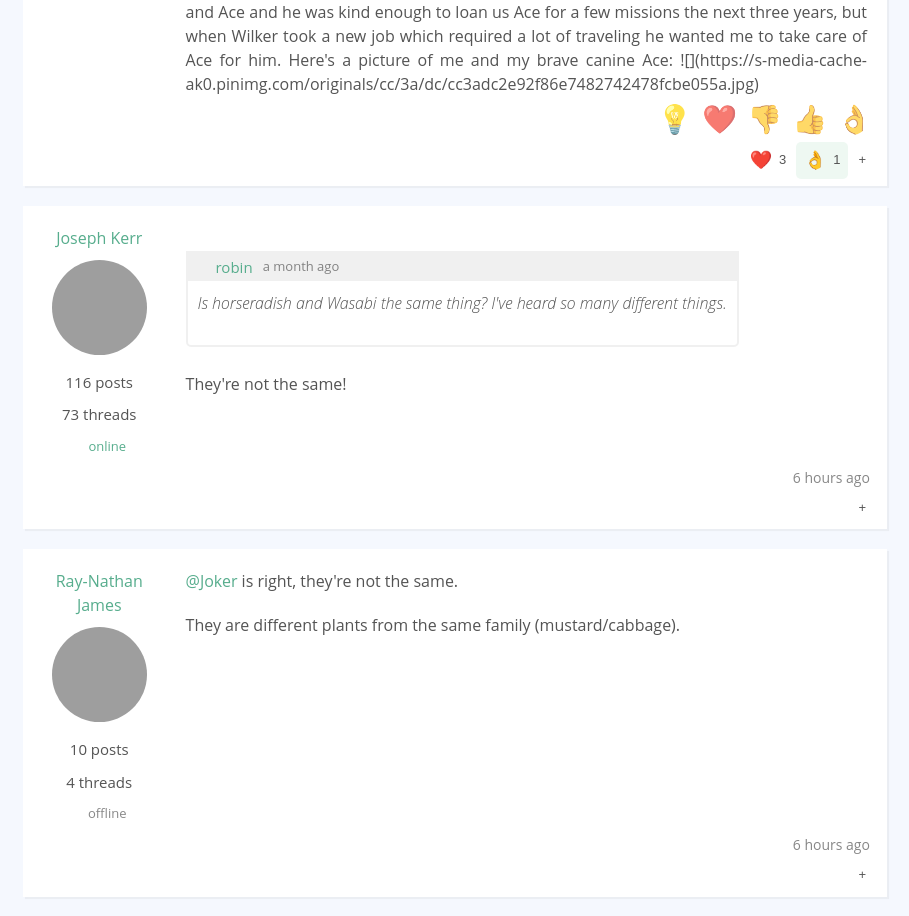
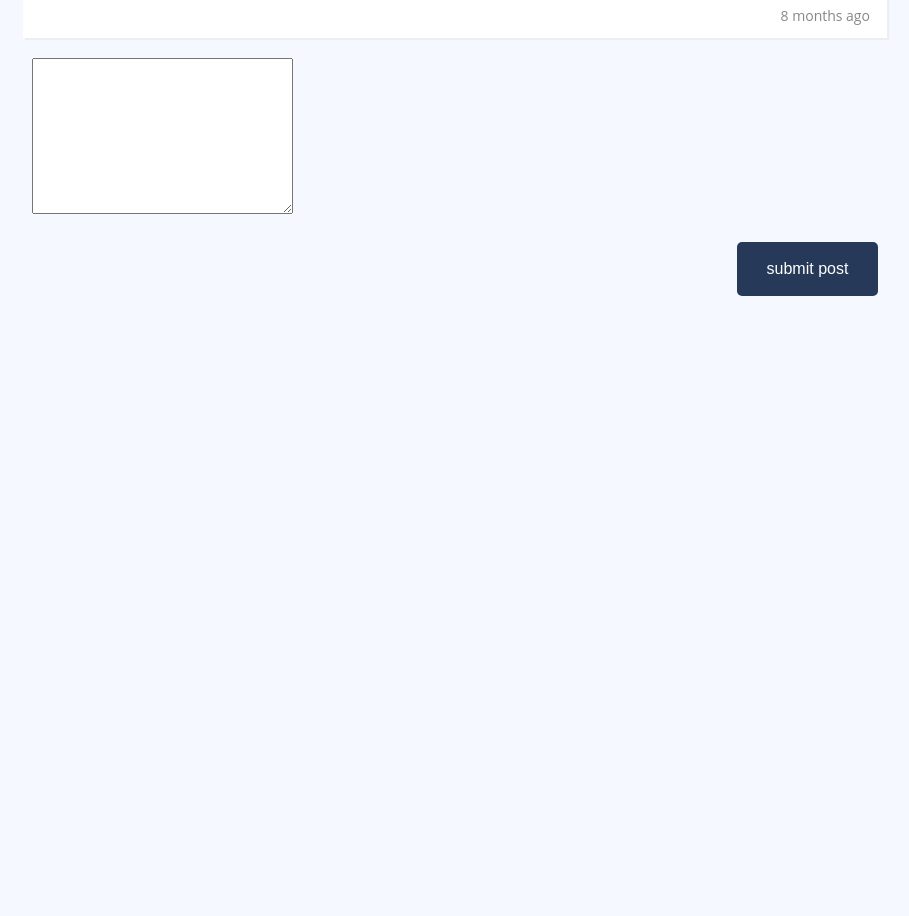
Before and after one commit to bassem-shoukry/vue-fourm, a Vue app: page /thread/-KsjWehQ--apjDBwSBCY in a window 1280 px wide. Shown: the part 1328-2244 px from the top of the page, without its empty margins (185-1094 px from the left). After the commit the page ends 1634 px from the top, so only its background shows below. Built offline with nearby package versions, Linux system fonts and the light colour scheme; grey boxes are pictures that could not be loaded.

Commit message:
Creating a Post Editor

```diff
--- /dev/null
+++ b/src/components/PostEditor.vue
@@ -0,0 +1,44 @@
+<template>
+  <div class="col-full">
+    <form @submit.prevent="save">
+      <div class="form-group">
+        <textarea v-model="text" class="form-control" cols="30" rows="10"></textarea>
+      </div>
+      <div class="form-actions">
+        <button class="btn-blue">submit post</button>
+      </div>
+    </form>
+  </div>
+</template>
+
+<script>
+
+export default {
+  name: "PostEditor",
+  data(){
+    return {
+      text:''
+    }
+  },
+  methods: {
+    save()
+    {
+      const postId = 'ggg'+ Math.random();
+      const post = {
+        id:postId,
+        text:this.text,
+        publishedAt: Math.floor(Date.now() / 1000),
+        threadId:this.id,
+        userId: '38St7Q8Zi2N1SPa5ahzssq9kbyp1'
+      }
+
+      this.$emit('save',{post})
+      this.text = '';
+    }
+  }
+}
+</script>
+
+<style scoped>
+
+</style>
--- a/src/components/PostList.vue
+++ b/src/components/PostList.vue
@@ -24,109 +24,10 @@
 
 
 
-      <div class="post-date text-faded">
-        6 hours ago
+      <div class="post-date text-faded" :title="humanFriendlyDate(post.publishedAt)">
+        {{diffForHumans(post.publishedAt)}}
       </div>
 
-      <div class="reactions">
-        <ul>
-          <li>💡</li>
-          <li>❤️</li>
-          <li>👎</li>
-          <li>👍</li>
-          <li>👌</li>
-        </ul>
-        <button class="btn-xsmall"><span class="emoji">❤️</span>️ 3</button>
-        <button class="btn-xsmall active-reaction"><span class="emoji">👌️</span>️ 1</button>
-        <button class="btn-xsmall">+ <i class="fa fa-smile-o emoji"></i></button>
-      </div>
-
-    </div>
-
-    <div class="post">
-
-      <div class="user-info">
-        <a href="#" class="user-name">Joseph Kerr</a>
-
-        <a href="#">
-          <img class="avatar-large" src="https://i.imgur.com/OqlZN48.jpg" alt="">
-        </a>
-
-        <p class="desktop-only text-small">116 posts</p>
-
-        <p class="desktop-only text-small">73 threads</p>
-
-        <span class="online desktop-only">online</span>
-
-      </div>
-
-      <div class="post-content">
-        <div>
-          <blockquote class="small">
-            <div class="author">
-              <a href="#" class=""> robin</a>
-              <span class="time">a month ago</span>
-              <i class="fa fa-caret-down"></i>
-            </div>
-
-            <div class="quote">
-              <p>Is horseradish and Wasabi the same thing? I've heard so many different things.</p>
-            </div>
-          </blockquote>
-          <p>They're not the same!</p>
-        </div>
-        <a class="edit-post link-unstyled"><i class="fa fa-pencil"></i></a>
-      </div>
-
-
-
-      <div class="post-date text-faded">
-        6 hours ago
-      </div>
-
-      <div class="reactions">
-        <button class="btn-xsmall">+ <i class="fa fa-smile-o emoji"></i></button>
-      </div>
-
-    </div>
-
-    <div class="post">
-
-      <div class="user-info">
-        <a href="#" class="user-name">Ray-Nathan James</a>
-
-        <a href="#">
-          <img class="avatar-large" src="https://firebasestorage.googleapis.com/v0/b/forum-2a982.appspot.com/o/images%2Favatars%2Fraynathan?alt=media&amp;token=bd9a0f0e-60f2-4e60-b092-77d1ded50a7e" alt="">
-        </a>
-
-        <p class="desktop-only text-small">10 posts</p>
-
-        <p class="desktop-only text-small">4 threads</p>
-
-        <span class="offline desktop-only">offline</span>
-
-      </div>
-
-      <div class="post-content">
-        <div>
-          <p>
-            <a href="#" class="">@Joker</a> is right, they're not the same.
-          </p>
-          <p>
-            They are different plants from the same family (mustard/cabbage).
-          </p>
-        </div>
-      </div>
-
-
-
-      <div class="post-date text-faded">
-        6 hours ago
-      </div>
-
-      <div class="reactions">
-        <button class="btn-xsmall">+ <i class="fa fa-smile-o emoji"></i></button>
-      </div>
 
     </div>
   </div>
@@ -134,7 +35,11 @@
 
 <script>
 import sourceData from "@/data.json";
-
+import dayjs from 'dayjs';
+import relativeTime from 'dayjs/plugin/relativeTime';
+import localizedDate from 'dayjs/plugin/localizedFormat'
+dayjs.extend(relativeTime)
+dayjs.extend(localizedDate)
 export default {
 
 name: "PostList",
@@ -154,6 +59,15 @@ props : {
     userById(userId)
     {
       return this.users.find(u => u.id === userId)
+    },
+    diffForHumans(timestamp)
+    {
+      return dayjs.unix(timestamp).fromNow()
+    },
+    humanFriendlyDate(timestamp)
+    {
+      return dayjs.unix(timestamp).format('lll')
+
     }
   },
 }
--- a/src/components/pages/ThreadShow.vue
+++ b/src/pages/ThreadShow.vue
@@ -2,7 +2,7 @@
   <div class="col-large push-top" >
     <h1>{{thread.title}}</h1>
     <post-list :posts="threadPosts"/>
-
+    <post-editor @save="addPost"/>
   </div>
 
 </template>
@@ -10,9 +10,10 @@
 <script>
 import sourceData from "@/data.json";
 import PostList from "@/components/PostList";
+import PostEditor from "@/components/PostEditor.vue";
 export default {
 name: "ThreadShow",
-  components: {PostList},
+  components: {PostList,PostEditor},
   props:{
     id :{
       required:true,
@@ -23,17 +24,31 @@ name: "ThreadShow",
       return {
         threads : sourceData.threads,
         posts: sourceData.posts,
-        users: sourceData.users
+        users: sourceData.users,
       }
   },
 
   computed:{
     thread()
     {
-      return this.threads.find(thread => thread.id === this.$route.params.id)
+      return this.threads.find(thread => thread.id === this.id)
     },
     threadPosts (){
       return this.posts.filter(post => post.threadId === this.id)
+    }
+  },
+  methods: {
+    addPost(eventData)
+    {
+      console.log(eventData)
+      const postId = 'ggg'+ Math.random();
+      const post = {
+        ...eventData.post,
+        threadId:this.thread.id,
+      }
+
+      this.posts.push(post)
+      this.thread.posts.push(postId)
     }
   }
 }
--- a/src/router/index.js
+++ b/src/router/index.js
@@ -1,7 +1,7 @@
-import Home from "@/components/pages/Home";
-import ThreadShow from "@/components/pages/ThreadShow";
+import Home from "@/pages/Home";
+import ThreadShow from "@/pages/ThreadShow";
 import {createRouter, createWebHistory} from "vue-router";
-import NotFound from "@/components/pages/NotFound";
+import NotFound from "@/pages/NotFound";
 import sourceData from "@/data.json";
 
 const routes = [
```
Also changed, not shown: package.json (+6 -4 lines), src/pages/Home.vue (renamed from src/components/pages/Home.vue), src/pages/NotFound.vue (renamed from src/components/pages/NotFound.vue), 1 other file (tests, documents, lock files or other folders).
